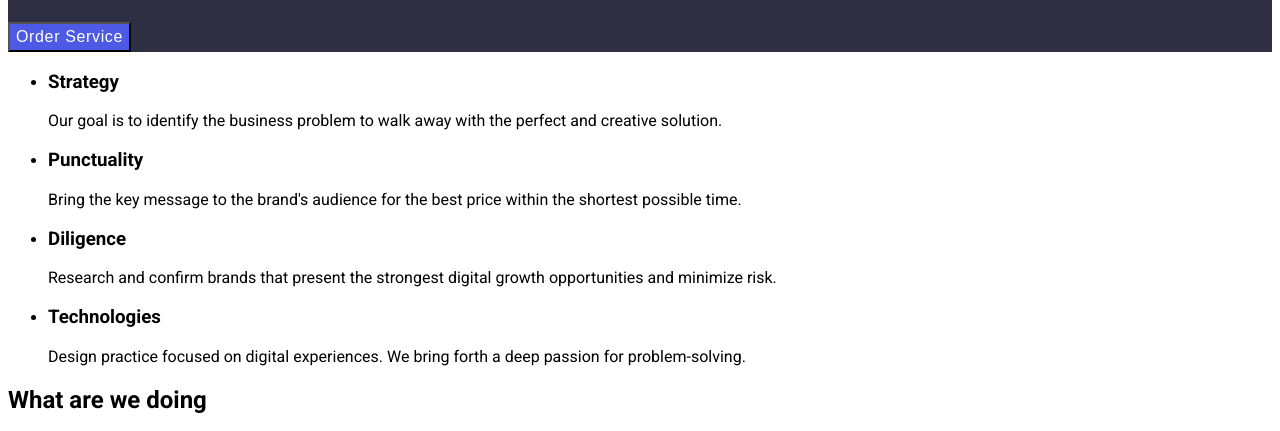
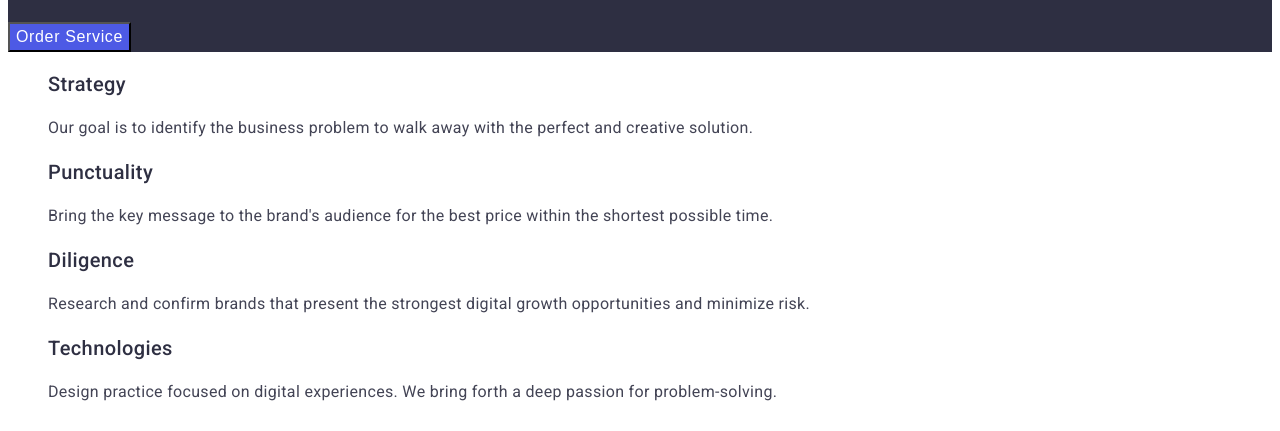
Before and after one commit to VitaliiDuduka/goit-markup-hw-02, a plain HTML site: page index.html in a window 1280 px wide. Shown: the part 315-746 px from the top of the page. Drawn offline with Linux system fonts and the light colour scheme.

Commit message:
whar are we doing
+section

```diff
--- a/index.html
+++ b/index.html
@@ -55,33 +55,33 @@
         <!-- Our strenth -->
         <section>
             <h2 hidden>Our strenth</h2>
-            <ul>
-                <li>
-                    <h3>Strategy</h3>
-                    <p>Our goal is to identify the business
+            <ul class="main-strenth">
+                <li class="main-strenth-list list">
+                    <h3 class="main-strenth-title">Strategy</h3>
+                    <p class="main-strenth-text">Our goal is to identify the business
                     problem to walk away with the perfect and creative solution.</p>
                 </li>
-                <li>
-                    <h3>Punctuality</h3>
-                    <p>Bring the key message to the brand's audience for the best price within the shortest possible time.</p>
+                <li class="main-strenth-list list">
+                    <h3 class="main-strenth-title">Punctuality</h3>
+                    <p class="main-strenth-text">Bring the key message to the brand's audience for the best price within the shortest possible time.</p>
                 </li>
-                <li>
-                    <h3>Diligence</h3>
-                    <p>Research and confirm brands that present the strongest digital growth opportunities and minimize risk.</p>
+                <li class="main-strenth-list list">
+                    <h3 class="main-strenth-title">Diligence</h3>
+                    <p class="main-strenth-text">Research and confirm brands that present the strongest digital growth opportunities and minimize risk.</p>
                 </li>
-                <li>
-                    <h3>Technologies</h3>
-                    <p>Design practice focused on digital experiences. We bring forth a deep passion for problem-solving.</p>
+                <li class="main-strenth-list list">
+                    <h3 class="main-strenth-title">Technologies</h3>
+                    <p class="main-strenth-text">Design practice focused on digital experiences. We bring forth a deep passion for problem-solving.</p>
                 </li>
             </ul>
         </section>
         <!-- What we are doing -->
         <section>
-            <h2>What are we doing</h2>
-            <ul>
-                <li><img src="./images/desktop.jpg" alt="Desktop image" width="360" height="300"></li>
-                <li><img src="./images/mobiles.jpg" alt="Mobile image" width="360" height="300"></li>
-                <li><img src="./images/laptop.jpg" alt="Laptop image" width="360" height="300"></li>
+            <h2 class="main-doing">What are we doing</h2>
+            <ul class="main-doing-list">
+                <li class="main-doing-item list"><img src="./images/desktop.jpg" alt="Desktop image" width="360" height="300"></li>
+                <li class="main-doing-item list"><img src="./images/mobiles.jpg" alt="Mobile image" width="360" height="300"></li>
+                <li class="main-doing-item list"><img src="./images/laptop.jpg" alt="Laptop image" width="360" height="300"></li>
             </ul>
         </section>
         <!-- Our team -->
--- a/styles/styles.css
+++ b/styles/styles.css
@@ -94,3 +94,40 @@ font-family: 'Raleway';
         letter-spacing: 0.04em;
         color: #FFFFFF;
 }
+
+/* MAIN OUR STRENTH */
+
+.main-strenth {}
+
+.main-strenth-list {}
+
+.main-strenth-title {
+    font-weight: 500;
+        font-size: 20px;
+        line-height: calc(24/20);
+        letter-spacing: 0.02em;
+        color: #2E2F42;
+}
+
+.main-strenth-text {
+    font-size: 16px;
+        line-height: calc(24/16);
+        letter-spacing: 0.02em;
+        color: #434455;
+}
+
+/* MAIN WHAT WE ARE DOING */
+
+.main-doing {
+    font-weight: 700;
+        font-size: 36px;
+        line-height: calc(40/36);
+        text-align: center;
+        letter-spacing: 0.02em;
+        text-transform: capitalize;
+        color: #2E2F42;
+}
+
+.main-doing-list {}
+
+.main-doing-item {}
```
